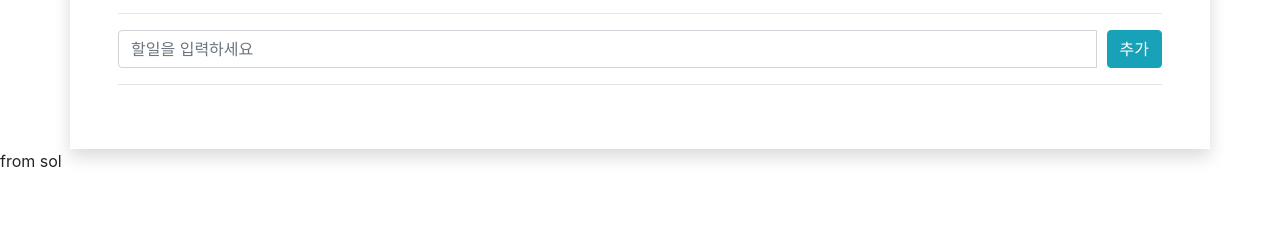
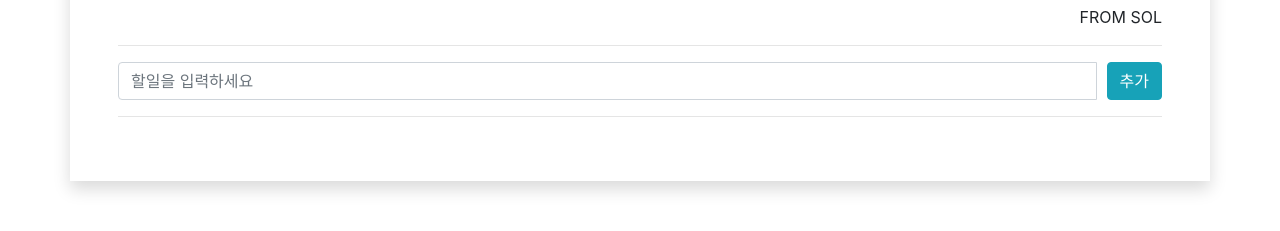
Before and after one commit to kwakhansol/todoList, a plain HTML site: page index.html in a window 1280 px wide. Shown: the part 147-378 px from the top of the page. Drawn offline with nearby package versions, Linux system fonts and the light colour scheme.

Commit message:
from sol

```diff
--- a/index.html
+++ b/index.html
@@ -10,7 +10,7 @@
 </head>
 <body>
     <div class="container shadow mx-auto mt-5 p-5 w-70">
-        <h1>To-Do List 📝</h1>
+        <h1 style="inline;">To-Do List 📝</h1>  <P style="text-align:right;">FROM SOL</P>
         <hr>
         <div class="input-group">
             <input id="item" class="form-control" type="text" placeholder="할일을 입력하세요" style="margin-right:10px;">
@@ -20,6 +20,5 @@
         <hr>
         <ul id="todolist" class="list-group"></ul>
     </div>
-    <p> from sol </p>
 </body>
 </html>
```
